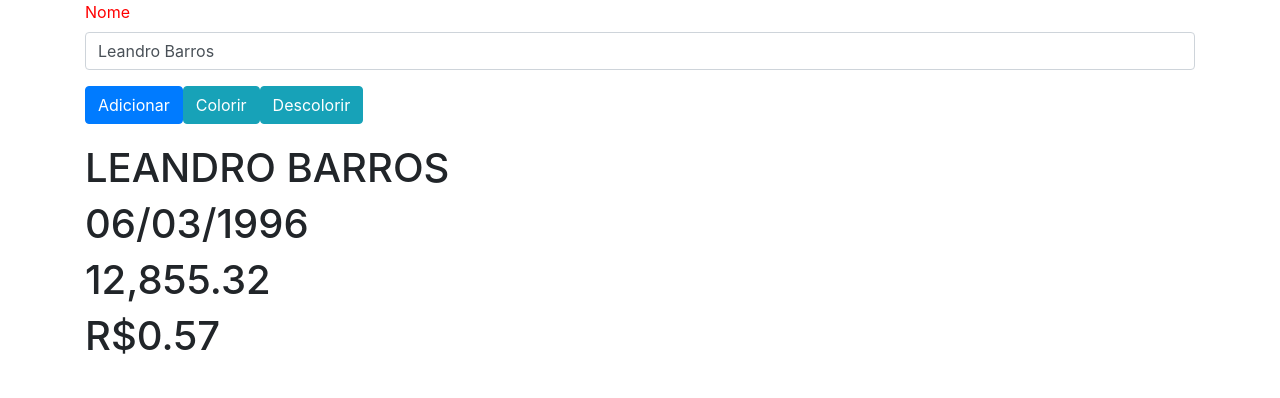
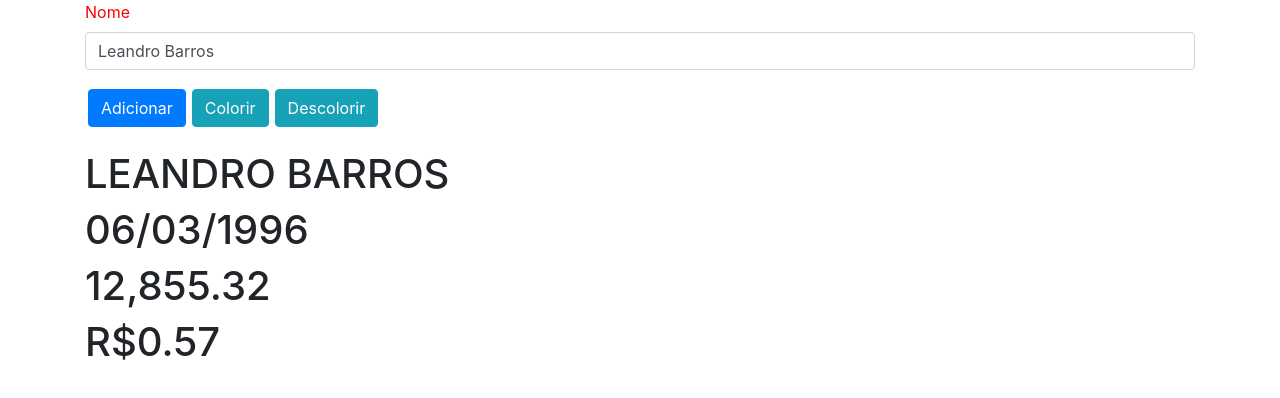
Before and after one commit to leandro-barros/primeiros-passos-angular, an Angular app: page / in a window 1280 px wide. Shown: the top 398 px of the page. Built offline with nearby package versions, Linux system fonts and the light colour scheme.

Commit message:
Adicionando margin entre os botões

```diff
--- a/src/app/funcionario-form/funcionario-form.component.html
+++ b/src/app/funcionario-form/funcionario-form.component.html
@@ -14,8 +14,8 @@
             <!-- Pode passar a property binding cor e a diretiva appCampoColorido -->
 </div>
 
-<button type="button" class="btn btn-primary" (click)="adicionar()" [disabled]="nome.length == 0"
+<button [ngStyle]="{margin: '3px'}" type="button" class="btn btn-primary" (click)="adicionar()" [disabled]="nome.length == 0"
         >Adicionar</button>
 
-<button class="btn btn-info" (click)="campo.colorir()">Colorir</button>
-<button class="btn btn-info" (click)="campo.descolorir()">Descolorir</button>
+<button style="margin:3px" class="btn btn-info" (click)="campo.colorir()">Colorir</button>
+<button [ngStyle]="{margin: '3px'}" class="btn btn-info" (click)="campo.descolorir()">Descolorir</button>
```
